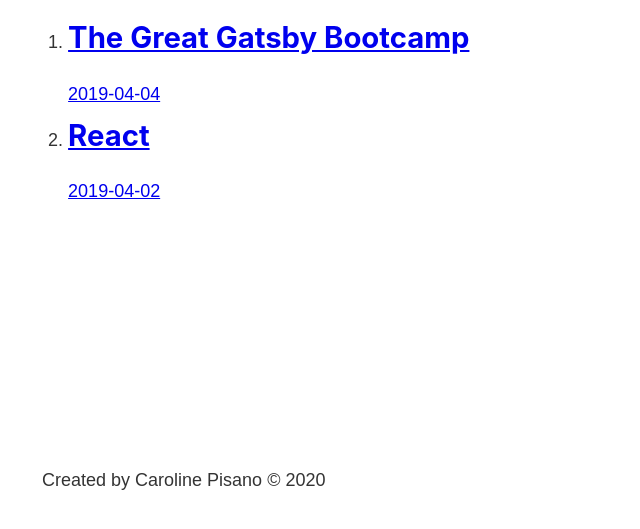
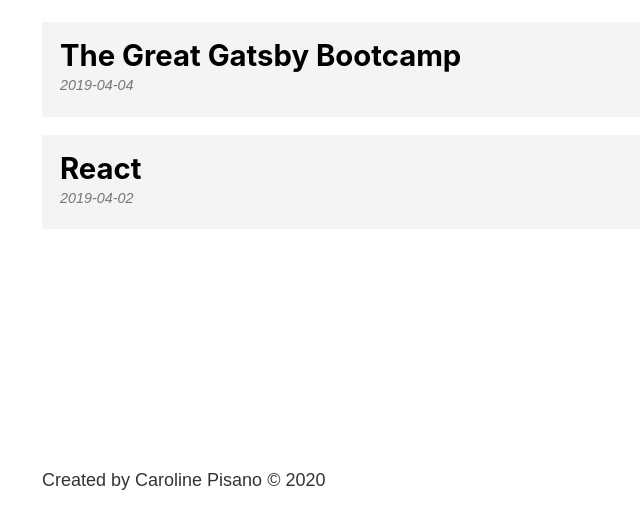
Before and after one commit to caropi/great-gatsby-bootcamp, a Gatsby site: page /blog in a window 1280 px wide. Shown: the part 263-792 px from the top of the page, without its empty margins (241-881 px from the left). Built offline with nearby package versions, Linux system fonts and the light colour scheme; Gatsby itself is replaced by a stand-in of ours.

Commit message:
added contentful environment and fleshed out blog posts a bit more

```diff
--- a/gatsby-config.js
+++ b/gatsby-config.js
@@ -3,6 +3,9 @@
  *
  * See: https://www.gatsbyjs.org/docs/gatsby-config/
  */
+require("dotenv").config({
+  path: `.env.${process.env.NODE_ENV}`,
+})
 
 module.exports = {
   /* Your site config here */
@@ -11,6 +14,13 @@
     author: 'Caroline Pisano'
   },
   plugins: [
+    {
+      resolve: 'gatsby-source-contentful',
+      options: {
+        spaceId: process.env.CONTENTFUL_SPACE_ID,
+        accessToken: process.env.CONTENTFUL_ACCESS_TOKEN
+      }
+    },
     'gatsby-plugin-sass',
     {
       resolve: 'gatsby-source-filesystem',
--- a/package.json
+++ b/package.json
@@ -19,6 +19,7 @@
     "gatsby-plugin-sharp": "^2.4.3",
     "gatsby-remark-images": "^3.1.42",
     "gatsby-remark-relative-images": "^0.2.3",
+    "gatsby-source-contentful": "^2.1.82",
     "gatsby-transformer-remark": "^2.6.48",
     "node-sass": "^4.13.1",
     "react": "^16.12.0",
--- a/src/pages/blog.js
+++ b/src/pages/blog.js
@@ -2,6 +2,7 @@
 import {Link, useStaticQuery, graphql} from 'gatsby'
 
 import Layout from "./components/layout"
+import blogStyles from './blog.module.scss'
 
 
 const BlogPage = () => {
@@ -25,10 +26,10 @@
     return (
         <Layout>
             <h1>Blog</h1>
-                    <ol className="blogPost" >
+                    <ol className={blogStyles.posts} >
             {data.allMarkdownRemark.edges.map((d, i) => {
                 return (
-                        <li key={i}>
+                        <li className={blogStyles.post} key={i}>
                           <Link to={`/blog/${d.node.fields.slug}`}>
                             <h2>{d.node.frontmatter.title}</h2>
                             <p>{d.node.frontmatter.date}</p>
--- /dev/null
+++ b/src/pages/blog.module.scss
@@ -0,0 +1,31 @@
+.posts {
+    list-style-type: none;
+    margin: 0;
+}
+
+.post {
+    margin: 1rem 0;
+
+    a {
+        background: #f4f4f4;
+        color: #000;
+        display: block;
+        padding: 1rem;
+        text-decoration: none;
+        transition: 0.3s all ease-in-out;
+
+        &:hover {
+            background: #e4e4e4
+        }
+    }
+
+    h2 {
+        margin-bottom: 0;
+    }
+
+    p {
+        color: #777;
+        font-size: .8rem;
+        font-style: italic;
+    }
+}
--- a/src/pages/components/footer.js
+++ b/src/pages/components/footer.js
@@ -1,5 +1,7 @@
 import React from 'react'
 import {graphql, useStaticQuery} from 'gatsby'
+
+import footerStyles from './footer.module.scss'
 
 const Footer = () => {
     const data = useStaticQuery(graphql`
@@ -12,7 +14,7 @@
       }
     `)
     return (
-        <footer>
+        <footer className={footerStyles.footer}>
             <p>Created by {data.site.siteMetadata.author} &copy; 2020</p>
         </footer>
     )
--- /dev/null
+++ b/src/pages/components/footer.module.scss
@@ -0,0 +1,3 @@
+.footer {
+    margin-top: 3rem;
+}
```
Also changed, not shown: src/posts/react/react.md (renamed from src/posts/react.md), 3 other files.
